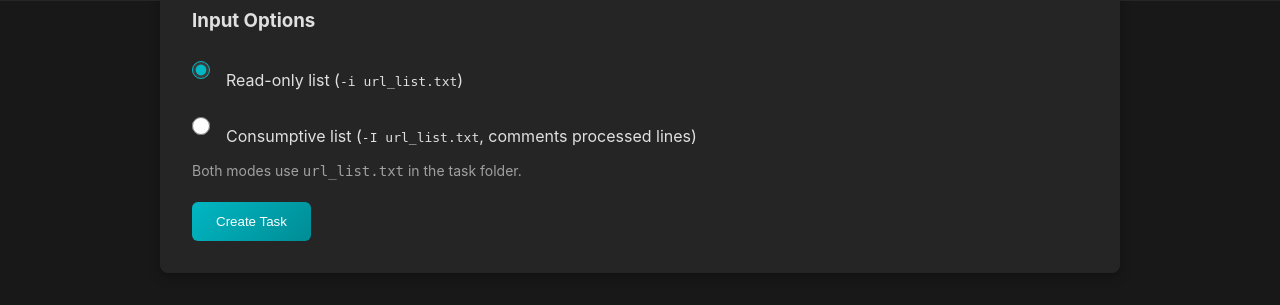
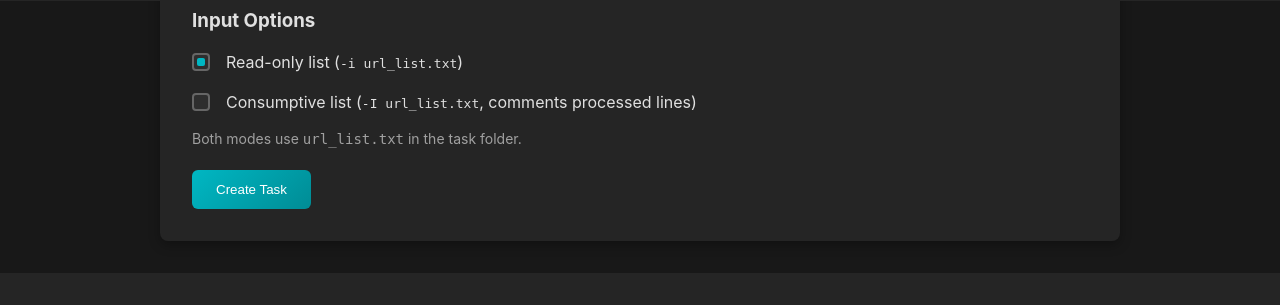
Before and after one commit to ObviousViking/Artillery, a PHP site: page /new-task.php in a window 1280 px wide. Shown: the part 799-1104 px from the top of the page. After the commit the page ends 1072 px from the top, so only its background shows below. Run offline with PHP 8.4, Linux system fonts and the light colour scheme.

Commit message:
new task updates

```diff
--- a/new-task.php
+++ b/new-task.php
@@ -162,16 +162,11 @@
     }
 
     .flag-group {
-        margin: 0.75rem 0;
+        margin: .75rem 0;
         display: flex;
         align-items: center;
-        gap: 0.5rem;
+        gap: .5rem;
         min-height: 28px;
-    }
-
-    .flag-group input[type="checkbox"],
-    .flag-group input[type="radio"] {
-        flex-shrink: 0;
     }
 
     .flag-group label {
@@ -179,25 +174,51 @@
         color: #e0e0e0;
         cursor: pointer;
         user-select: none;
+        margin: 0;
     }
 
-    .hint,
-    .note {
+    .hint {
         display: block;
-        margin-top: 0.25rem;
+        margin-top: .25rem;
         color: #a0a0a0;
-        font-size: 0.875rem;
+        font-size: .875rem;
     }
 
-    /* Visible checkboxes/radios on dark backgrounds */
+    /* Unified square style for checkboxes + radios */
     input[type="checkbox"],
     input[type="radio"] {
-        appearance: auto !important;
+        -webkit-appearance: none;
+        appearance: none;
         width: 18px;
         height: 18px;
         margin: 0 .5rem 0 0;
-        vertical-align: middle;
-        accent-color: #00b7c3;
+        border: 2px solid #666;
+        border-radius: 4px;
+        background: #2e2e2e;
+        position: relative;
+        outline: none;
+        cursor: pointer;
+    }
+
+    input[type="checkbox"]:focus,
+    input[type="radio"]:focus {
+        box-shadow: 0 0 0 2px rgba(0, 183, 195, .35);
+        border-color: #00b7c3;
+    }
+
+    input[type="checkbox"]::after,
+    input[type="radio"]::after {
+        content: "";
+        position: absolute;
+        inset: 3px;
+        background: #00b7c3;
+        display: none;
+        border-radius: 2px;
+    }
+
+    input[type="checkbox"]:checked::after,
+    input[type="radio"]:checked::after {
+        display: block;
     }
     </style>
 </head>
@@ -322,13 +339,11 @@
         const inputPart = `-${mode} url_list.txt`;
 
         // Checkboxes
-        document.querySelectorAll("input[type=checkbox]:checked").forEach(el => {
+        document.querySelectorAll('input[type="checkbox"]:checked').forEach(el => {
             if (el.name.startsWith("flag_")) {
                 flags.push("--" + el.name.replace("flag_", "").replace(/_/g, "-"));
             }
-            if (el.name === "use_cookies") {
-                flags.push("-C cookies.txt");
-            }
+            if (el.name === "use_cookies") flags.push("-C cookies.txt");
             if (el.name === "use_download_archive") {
                 const taskName = document.querySelector('[name="task_name"]').value || "taskname";
                 flags.push(`--download-archive ${taskName}.sqlite`);
@@ -360,7 +375,10 @@
                 contents[i].classList.add("active");
             });
         });
-        buttons[0].click(); // default to "Input Options"
+        if (buttons.length && contents.length) {
+            buttons[0].classList.add("active");
+            contents[0].classList.add("active");
+        }
     }
 
     document.addEventListener("DOMContentLoaded", () => {
```
Also changed, not shown: other parts of new-task.php (+18 -22 lines).
